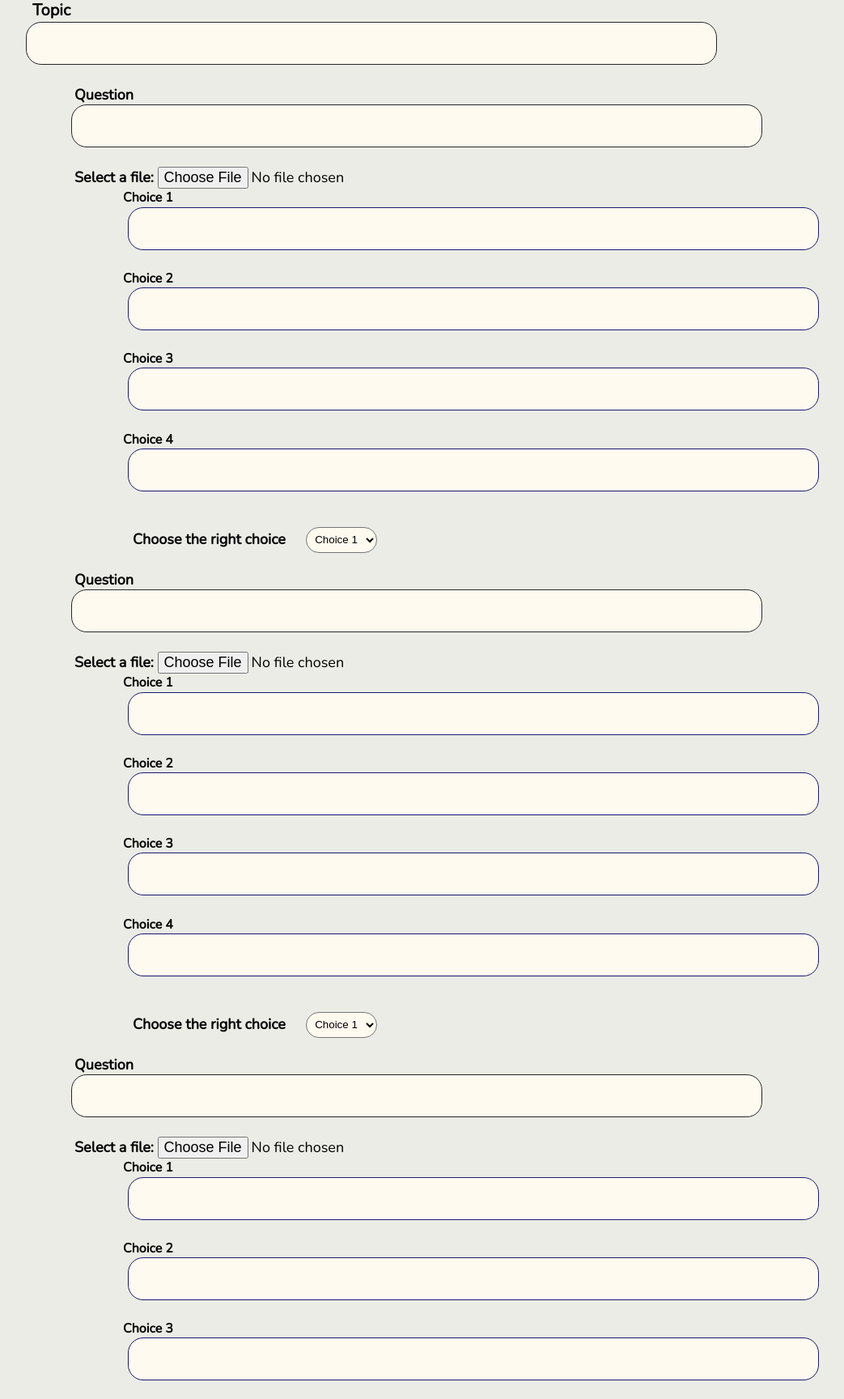
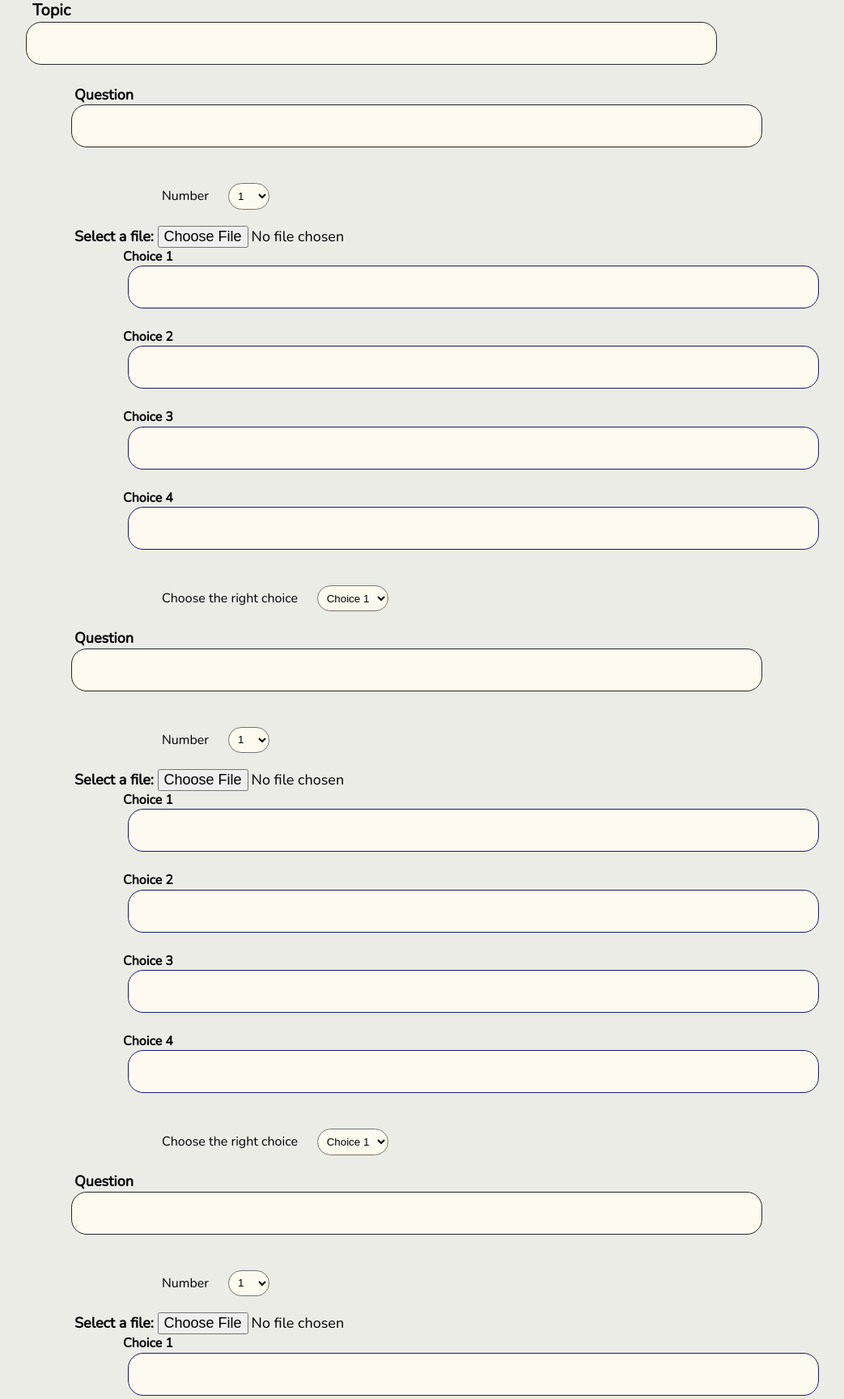
Before and after one commit to NutthanichN/Quizer, a Django app: template quizer_game/templates/quizer_game/create-question.html in a window 1280 px wide. Shown: the part 221-1949 px from the top of the page at 81% size, without its empty margins (72-1115 px from the left). Run offline with Django 3.2, Linux system fonts and the light colour scheme; the template is opened without the code that fills it, so the values that code supplies are empty.

Commit message:
add number selection

```diff
--- a/quizer_game/templates/quizer_game/create-question.html
+++ b/quizer_game/templates/quizer_game/create-question.html
@@ -33,6 +33,31 @@
       <label class = "question">Question</label>
       <input type="question">
     </article>
+    <article class="choose_num">
+		Number
+	   <select>
+	    	<option value="one">1</option>
+  			<option value="two">2</option>
+  			<option value="three">3</option>
+  			<option value="four">4</option>
+            <option value="five">5</option>
+            <option value="six">6</option>
+  			<option value="seven">7</option>
+  			<option value="eight">8</option>
+  			<option value="nine">9</option>
+            <option value="ten">10</option>
+            <option value="eleven">11</option>
+  			<option value="twelve">12</option>
+  			<option value="thirteen">13</option>
+  			<option value="fourteen">14</option>
+            <option value="fifteen">15</option>
+            <option value="sixteen">16</option>
+  			<option value="seventeen">17</option>
+  			<option value="eighteen">18</option>
+  			<option value="nineteen">19</option>
+            <option value="twenty">20</option>
+	   </select>
+	</article>
 	<artical class = "file" action="/action_page.php">
   		Select a file: <input type="file"><br>
     </artical>
@@ -52,7 +77,7 @@
       <label class = "choice">Choice 4</label>
 	  <input type="choice">
     </article>
-	<article class="choose">
+	<article class="choose_choice">
 		Choose the right choice
 	   <select >
 	    	<option value="choice1">Choice 1</option>
@@ -65,6 +90,31 @@
       <label class = "question">Question</label>
       <input type="question">
     </article>
+	 <article class="choose_num">
+		Number
+	   <select>
+	    	<option value="one">1</option>
+  			<option value="two">2</option>
+  			<option value="three">3</option>
+  			<option value="four">4</option>
+            <option value="five">5</option>
+            <option value="six">6</option>
+  			<option value="seven">7</option>
+  			<option value="eight">8</option>
+  			<option value="nine">9</option>
+            <option value="ten">10</option>
+            <option value="eleven">11</option>
+  			<option value="twelve">12</option>
+  			<option value="thirteen">13</option>
+  			<option value="fourteen">14</option>
+            <option value="fifteen">15</option>
+            <option value="sixteen">16</option>
+  			<option value="seventeen">17</option>
+  			<option value="eighteen">18</option>
+  			<option value="nineteen">19</option>
+            <option value="twenty">20</option>
+	   </select>
+	</article>
 	<artical class = "file" action="/action_page.php">
   		Select a file: <input type="file"><br>
     </artical>
@@ -84,7 +134,7 @@
       <label class = "choice">Choice 4</label>
 	  <input type="choice">
     </article>
-	<article class="choose">
+	<article class="choose_choice">
 		Choose the right choice
 	   <select >
 	    	<option value="choice1">Choice 1</option>
@@ -97,6 +147,31 @@
       <label class = "question">Question</label>
       <input type="question">
     </article>
+	 <article class="choose_num">
+		Number
+	   <select>
+	    	<option value="one">1</option>
+  			<option value="two">2</option>
+  			<option value="three">3</option>
+  			<option value="four">4</option>
+            <option value="five">5</option>
+            <option value="six">6</option>
+  			<option value="seven">7</option>
+  			<option value="eight">8</option>
+  			<option value="nine">9</option>
+            <option value="ten">10</option>
+            <option value="eleven">11</option>
+  			<option value="twelve">12</option>
+  			<option value="thirteen">13</option>
+  			<option value="fourteen">14</option>
+            <option value="fifteen">15</option>
+            <option value="sixteen">16</option>
+  			<option value="seventeen">17</option>
+  			<option value="eighteen">18</option>
+  			<option value="nineteen">19</option>
+            <option value="twenty">20</option>
+	   </select>
+	</article>
 	<artical class = "file" action="/action_page.php">
   		Select a file: <input type="file"><br>
     </artical>
@@ -116,7 +191,7 @@
       <label class = "choice">Choice 4</label>
 	  <input type="choice">
 	 </article>
-	 <article class="choose">
+	 <article class="choose_choice">
 		Choose the right choice
 	   <select >
 	    	<option value="choice1">Choice 1</option>
@@ -129,6 +204,31 @@
       <label class = "question">Question</label>
       <input type="question">
     </article>
+    <article class="choose_num">
+		Number
+	   <select>
+	    	<option value="one">1</option>
+  			<option value="two">2</option>
+  			<option value="three">3</option>
+  			<option value="four">4</option>
+            <option value="five">5</option>
+            <option value="six">6</option>
+  			<option value="seven">7</option>
+  			<option value="eight">8</option>
+  			<option value="nine">9</option>
+            <option value="ten">10</option>
+            <option value="eleven">11</option>
+  			<option value="twelve">12</option>
+  			<option value="thirteen">13</option>
+  			<option value="fourteen">14</option>
+            <option value="fifteen">15</option>
+            <option value="sixteen">16</option>
+  			<option value="seventeen">17</option>
+  			<option value="eighteen">18</option>
+  			<option value="nineteen">19</option>
+            <option value="twenty">20</option>
+	   </select>
+	</article>
 	<artical class = "file" action="/action_page.php">
   		Select a file: <input type="file"><br>
     </artical>
```
